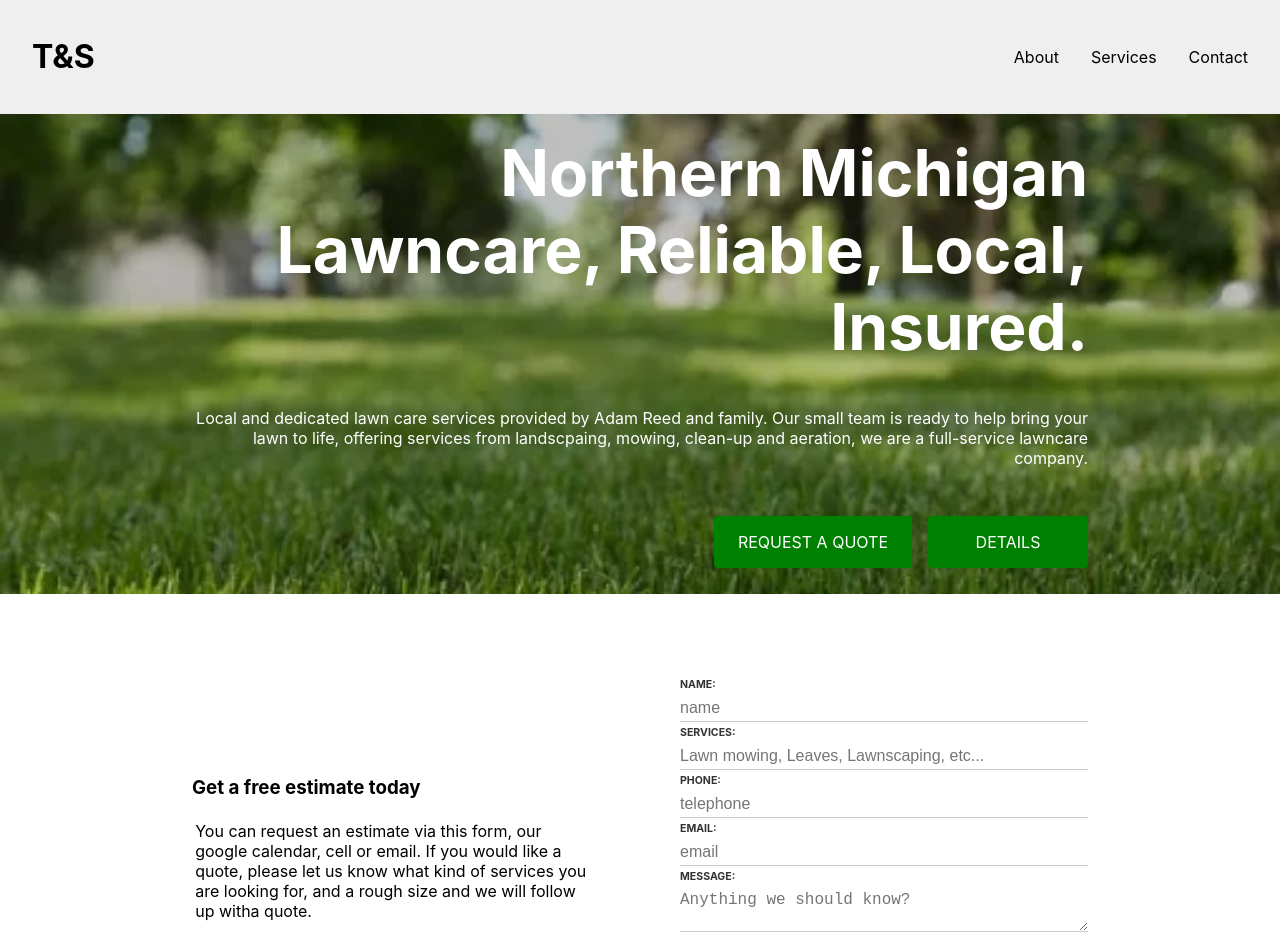
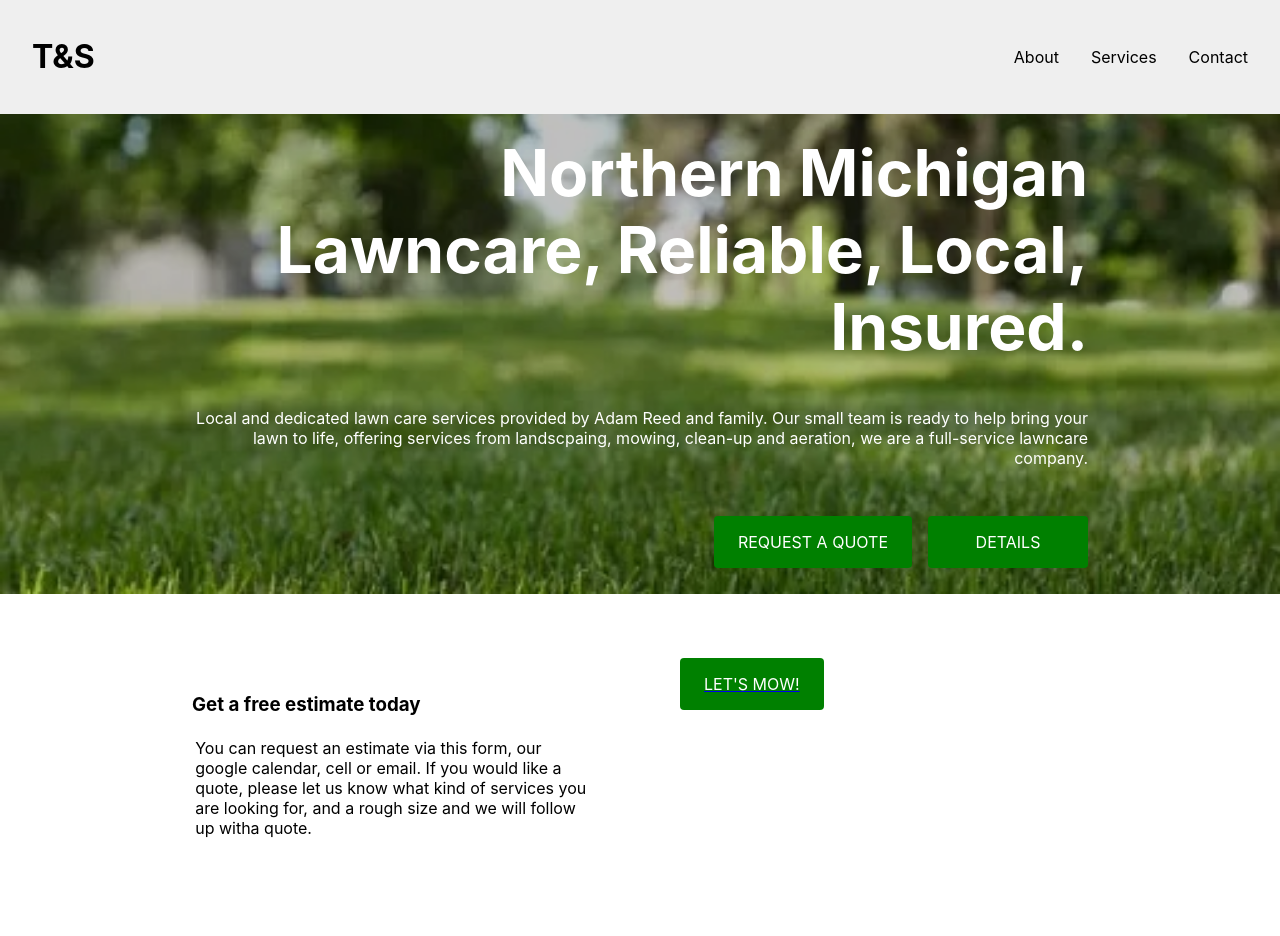
Before and after one commit to adamrd231/lawnWebsite, a React (Create React App) app: page / in a window 1280 px wide. Shown: the top 936 px of the page. Built offline with nearby package versions, Linux system fonts and the light colour scheme.

Commit message:
Create and destroy, make things easy to start

```diff
--- a/package.json
+++ b/package.json
@@ -8,8 +8,10 @@
     "@testing-library/jest-dom": "^5.17.0",
     "@testing-library/react": "^13.4.0",
     "@testing-library/user-event": "^13.5.0",
+    "dotenv": "^10.0.0",
     "react": "^18.2.0",
     "react-dom": "^18.2.0",
+    "react-google-calendar-api": "^2.3.0",
     "react-scripts": "5.0.1",
     "web-vitals": "^2.1.4"
   },
--- a/src/App.js
+++ b/src/App.js
@@ -5,6 +5,7 @@ import styled from '@emotion/styled'
 import Footer from './Views/Footer';
 import Gallery from './Views/Gallery';
 import GetFreeEstimate from './Views/GetFreeEstimate';
+import CalendarQuote from './Views/CalendarQuote';
 
 const Container = styled.div`
   display: flex;
@@ -22,6 +23,7 @@ function App() {
     <Container>
       <Menu />
       <Landing />
+      <CalendarQuote />
       <GetFreeEstimate />
       <Gallery />
       <Footer />
--- /dev/null
+++ b/src/Views/CalendarQuote.js
@@ -0,0 +1,18 @@
+import styled from '@emotion/styled';
+
+
+
+const Container = styled.div`
+  color: black;
+`;
+
+
+function CalendarQuote() {
+  return (
+    <Container>
+
+    </Container>
+  );
+}
+
+export default CalendarQuote;
--- a/src/Views/Footer.js
+++ b/src/Views/Footer.js
@@ -1,5 +1,5 @@
 import React from 'react';
-import { useState } from 'react';
+
 import styled from '@emotion/styled'
 
 const Container = styled.div`
--- a/src/Views/GetFreeEstimate.js
+++ b/src/Views/GetFreeEstimate.js
@@ -54,6 +54,25 @@ const Textarea = styled.textarea`
 `;
 
 function GetFreeEstimate( /* props */ ) {
+
+  // create function to get formdata and send as an email
+  // on submit
+  const handleSubmit = (e) => {
+    e.preventDefault();
+    // get form data
+    const formData = new FormData(e.target);
+    // create object to store form data
+    const data = {};
+    // loop through form data
+    for (let [key, value] of formData.entries()) {
+      // add form data to object
+      data[key] = value;
+    }
+    // log the form data
+    console.log(data);
+  }
+
+
   return (
     <Container>
       <ColumnContainer>
@@ -66,19 +85,10 @@ function GetFreeEstimate( /* props */ ) {
       </ColumnContainer>
 
       <ColumnContainer>
-        <Form>
-          <Label for="name">Name:</Label>
-          <Input placeholder="name" type="text" id="name" name="name" required></Input>
-          <Label for="services">Services:</Label>
-          <Input placeholder="Lawn mowing, Leaves, Lawnscaping, etc..." type="text" id="services" name="services" required></Input>
-          <Label for="phone">Phone:</Label>
-          <Input placeholder="telephone" type="tel" id="phone" name="phone" required></Input>
-          <Label for="email">Email:</Label>
-          <Input placeholder="email" type="email" id="email" name="email" required></Input>
-          <Label for="message">Message:</Label>
-          <Textarea placeholder="Anything we should know?" id="message" name="message" required></Textarea>
+        <a href="mailto:adam@rdconcepts.design">
           <Button type="submit">Let's Mow!</Button>
-        </Form>
+        </a>
+
       </ColumnContainer>
 
     </Container>
```
Also changed, not shown: 2 other files (tests, documents, lock files or other folders).
